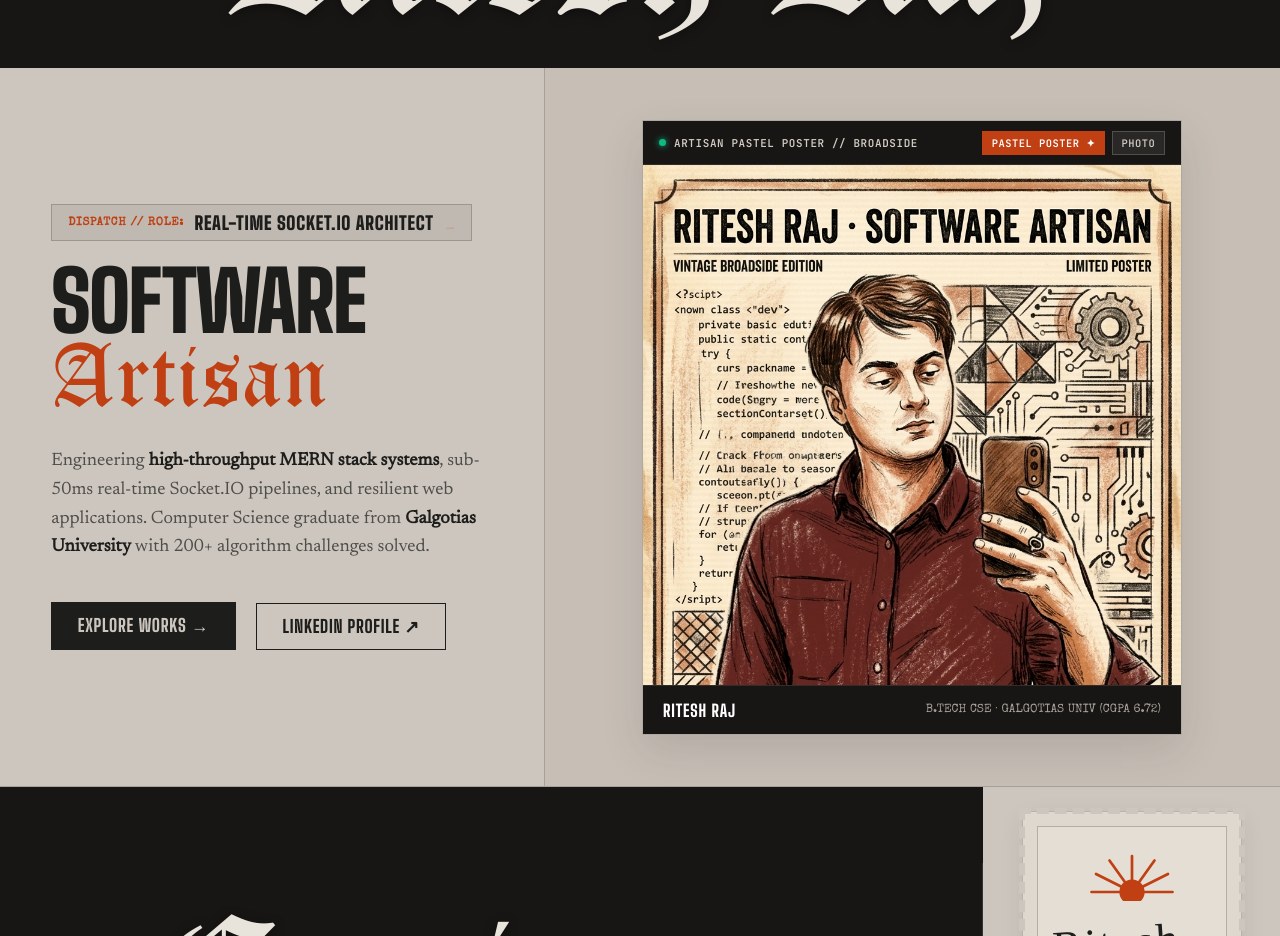
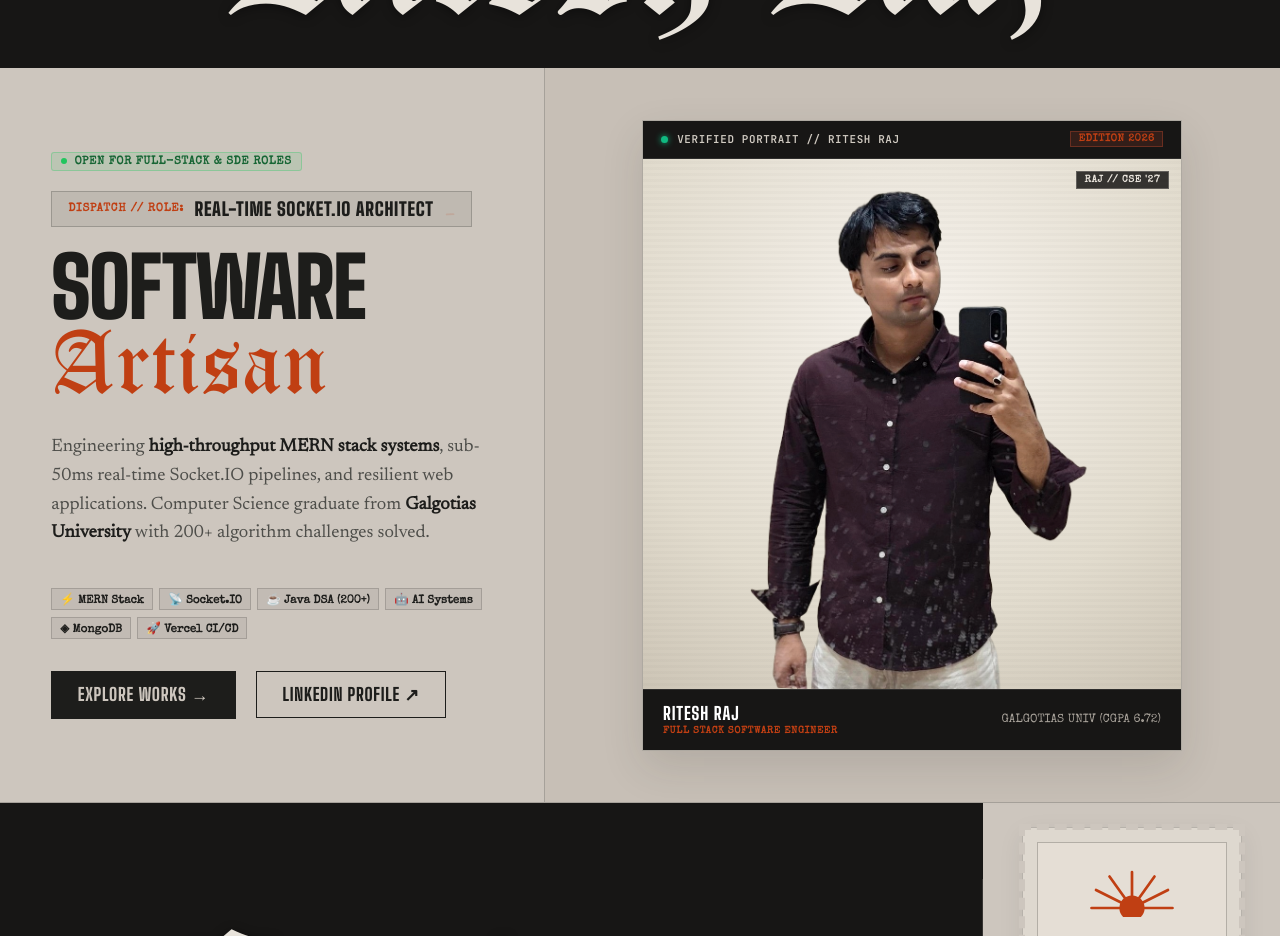
Before and after one commit to riteshraj851116/ritesh-portfolio, a React (Vite) app: page / in a window 1280 px wide. Shown: the part 660-1596 px from the top of the page. Built offline with nearby package versions, Linux system fonts and the light colour scheme; a web font is replaced by a local one.

Commit message:
feat(hero): remove pastel drawing poster, present official sharp portrait with verified badge, and add skills matrix pills

```diff
--- a/src/components/NewspaperHero.css
+++ b/src/components/NewspaperHero.css
@@ -267,6 +267,57 @@
   border-right: 1px solid var(--ink-rule);
 }
 
+.artisan-badge-row {
+  margin-bottom: 1.25rem;
+}
+
+.artisan-status-beacon {
+  display: inline-flex;
+  align-items: center;
+  gap: 0.45rem;
+  font-family: var(--font-stamp);
+  font-size: 0.72rem;
+  color: #166534;
+  background-color: rgba(34, 197, 94, 0.1);
+  border: 1px solid rgba(34, 197, 94, 0.3);
+  padding: 3px 9px;
+  border-radius: 3px;
+  letter-spacing: 0.05em;
+  font-weight: 700;
+}
+
+.beacon-pulse-dot {
+  width: 6px;
+  height: 6px;
+  border-radius: 50%;
+  background-color: #22c55e;
+  animation: telemetryPulse 1.8s infinite ease-in-out;
+}
+
+.artisan-skills-matrix {
+  display: flex;
+  flex-wrap: wrap;
+  gap: 0.4rem;
+  margin-bottom: 2rem;
+}
+
+.artisan-skill-pill {
+  font-family: var(--font-stamp);
+  font-size: 0.72rem;
+  color: var(--ink-black);
+  background-color: rgba(29, 29, 27, 0.06);
+  border: 1px solid rgba(29, 29, 27, 0.18);
+  padding: 3px 8px;
+  font-weight: 600;
+  transition: all 0.2s ease;
+}
+
+.artisan-skill-pill:hover {
+  background-color: var(--ink-black);
+  color: var(--paper-bg);
+  border-color: var(--ink-black);
+}
+
 .artisan-headline {
   display: flex;
   flex-direction: column;
@@ -368,12 +419,12 @@
   box-shadow: 0 24px 50px rgba(29, 29, 27, 0.18);
 }
 
-/* FRAME TOGGLE BAR (3D CORE VS PORTRAIT) */
+/* FRAME HEADER BAR */
 .frame-toggle-bar {
   display: flex;
   justify-content: space-between;
   align-items: center;
-  padding: 0.6rem 1rem;
+  padding: 0.65rem 1.15rem;
   background-color: #171615;
   color: #cdc6be;
   border-bottom: 1px solid rgba(255, 255, 255, 0.1);
@@ -384,7 +435,7 @@
 .frame-toggle-left {
   display: flex;
   align-items: center;
-  gap: 0.5rem;
+  gap: 0.55rem;
 }
 
 .frame-status-dot {
@@ -404,45 +455,41 @@
   color: #d1cbc2;
 }
 
-.frame-toggle-buttons {
-  display: flex;
-  align-items: center;
-  gap: 0.4rem;
-}
-
-.frame-switch-btn {
-  background: rgba(255, 255, 255, 0.08);
-  border: 1px solid rgba(255, 255, 255, 0.18);
-  color: #cdc6be;
-  font-family: var(--font-mono);
+.frame-edition-badge {
+  font-family: var(--font-stamp);
   font-size: 0.65rem;
+  color: var(--terracotta);
+  background: rgba(206, 75, 46, 0.15);
+  border: 1px solid rgba(206, 75, 46, 0.35);
+  padding: 2px 7px;
   font-weight: 700;
   letter-spacing: 0.05em;
-  padding: 0.25rem 0.55rem;
-  cursor: pointer;
-  transition: all 0.2s ease;
-}
-
-.frame-switch-btn:hover {
-  background: rgba(255, 255, 255, 0.2);
-  color: #ffffff;
-}
-
-.frame-switch-btn.active {
-  background-color: var(--terracotta);
-  color: #ffffff;
-  border-color: var(--terracotta);
 }
 
 .portrait-image-wrapper {
   width: 100%;
-  height: 520px;
+  height: 530px;
   display: flex;
   align-items: flex-end;
   justify-content: center;
-  background: radial-gradient(circle at 50% 32%, #f1ece4 0%, #ded7cc 70%, #cdc5ba 100%);
+  background: radial-gradient(circle at 50% 30%, #f6f2ec 0%, #e2dcce 65%, #cdc5b6 100%);
   position: relative;
   overflow: hidden;
+}
+
+.portrait-corner-stamp {
+  position: absolute;
+  top: 12px;
+  right: 12px;
+  background-color: rgba(23, 22, 21, 0.85);
+  color: #e8e3db;
+  font-family: var(--font-stamp);
+  font-size: 0.62rem;
+  padding: 3px 8px;
+  border: 1px solid rgba(232, 227, 219, 0.25);
+  letter-spacing: 0.06em;
+  font-weight: 700;
+  z-index: 3;
 }
 
 .portrait-image-wrapper::before {
@@ -497,12 +544,26 @@
   z-index: 3;
 }
 
+.caption-main-info {
+  display: flex;
+  flex-direction: column;
+  gap: 2px;
+}
+
 .portrait-label {
   font-family: var(--font-headline);
-  font-size: 1.05rem;
+  font-size: 1.1rem;
   font-weight: 800;
   letter-spacing: 0.05em;
   color: #ffffff;
+}
+
+.portrait-role-sub {
+  font-family: var(--font-stamp);
+  font-size: 0.62rem;
+  color: var(--terracotta);
+  letter-spacing: 0.06em;
+  font-weight: 700;
 }
 
 .portrait-sub {
--- a/src/components/NewspaperHero.jsx
+++ b/src/components/NewspaperHero.jsx
@@ -4,14 +4,12 @@ import DynamicTextRotater from "./DynamicTextRotater";
 import ScrambleText from "./ScrambleText";
 import PostageStamp from "./PostageStamp";
 import riteshPortrait from "../assets/Adobe Express - file.png";
-import riteshPastelPoster from "../assets/ritesh-pastel-poster.jpg";
 import { playClickSound, playHoverBlip } from "../utils/audio";
 import "./NewspaperHero.css";
 
 const NewspaperHero = () => {
   const heroRef = useRef(null);
   const portraitRef = useRef(null);
-  const [heroView, setHeroView] = useState("poster"); // default to pastel art poster
   const [activeHeroRight, setActiveHeroRight] = useState("cineai");
   const btnFillRef = useRef(null);
   const btnOutlineRef = useRef(null);
@@ -249,17 +247,36 @@ const NewspaperHero = () => {
       <div className="broadsheet-artisan-spread">
         {/* LEFT: ARTISAN EDITORIAL */}
         <div className="artisan-left-col">
+          <div className="artisan-badge-row">
+            <span className="artisan-status-beacon">
+              <span className="beacon-pulse-dot" />
+              OPEN FOR FULL-STACK & SDE ROLES
+            </span>
+          </div>
+
           <DynamicTextRotater />
 
           <h2 className="artisan-headline">
             <span className="headline-word-tech">SOFTWARE</span>
             <span className="artisan-accent font-blackletter">Artisan</span>
           </h2>
+
           <div className="artisan-pullquote">
             <p>
               Engineering <strong>high-throughput MERN stack systems</strong>, sub-50ms real-time Socket.IO pipelines, and resilient web applications. Computer Science graduate from <strong>Galgotias University</strong> with 200+ algorithm challenges solved.
             </p>
           </div>
+
+          {/* CURATED SKILLS MATRIX PILLS */}
+          <div className="artisan-skills-matrix">
+            <span className="artisan-skill-pill">⚡ MERN Stack</span>
+            <span className="artisan-skill-pill">📡 Socket.IO</span>
+            <span className="artisan-skill-pill">☕ Java DSA (200+)</span>
+            <span className="artisan-skill-pill">🤖 AI Systems</span>
+            <span className="artisan-skill-pill">◈ MongoDB</span>
+            <span className="artisan-skill-pill">🚀 Vercel CI/CD</span>
+          </div>
+
           <div className="artisan-action-links">
             <a
               href="#work"
@@ -290,7 +307,7 @@ const NewspaperHero = () => {
           </div>
         </div>
 
-        {/* RIGHT: PORTRAIT / 3D CORE DUAL PRESENTATION */}
+        {/* RIGHT: PORTRAIT PRESENTATION (OFFICIAL PHOTOGRAPH ONLY) */}
         <div className="artisan-right-col">
           <div
             className="portrait-editorial-frame"
@@ -302,69 +319,30 @@ const NewspaperHero = () => {
             <div className="frame-toggle-bar">
               <div className="frame-toggle-left">
                 <span className="frame-status-dot"></span>
-                <span className="frame-title-text">
-                  {heroView === "poster" ? "ARTISAN PASTEL POSTER // BROADSIDE" : "OFFICIAL PHOTOGRAPH"}
-                </span>
+                <span className="frame-title-text">VERIFIED PORTRAIT // RITESH RAJ</span>
               </div>
-              <div className="frame-toggle-buttons">
-                <button
-                  type="button"
-                  className={`frame-switch-btn ${heroView === "poster" ? "active" : ""}`}
-                  onClick={() => {
-                    try {
-                      playClickSound();
-                    } catch (e) {}
-                    setHeroView("poster");
-                  }}
-                  onMouseEnter={() => {
-                    try {
-                      playHoverBlip();
-                    } catch (e) {}
-                  }}
-                >
-                  PASTEL POSTER ✦
-                </button>
-                <button
-                  type="button"
-                  className={`frame-switch-btn ${heroView === "portrait" ? "active" : ""}`}
-                  onClick={() => {
-                    try {
-                      playClickSound();
-                    } catch (e) {}
-                    setHeroView("portrait");
-                  }}
-                  onMouseEnter={() => {
-                    try {
-                      playHoverBlip();
-                    } catch (e) {}
-                  }}
-                >
-                  PHOTO
-                </button>
-              </div>
+              <span className="frame-edition-badge">EDITION 2026</span>
             </div>
 
-            {/* CONTENT: PASTEL DRAWING POSTER OR PHOTOGRAPH */}
+            {/* CONTENT: OFFICIAL PROFESSIONAL PHOTOGRAPH */}
             <div className="portrait-image-wrapper">
-              {heroView === "poster" ? (
-                <img
-                  src={riteshPastelPoster}
-                  alt="Ritesh Raj - Artisan Pastel Drawing Poster"
-                  className="portrait-editorial-img pastel-poster-img"
-                />
-              ) : (
-                <img
-                  src={riteshPortrait}
-                  alt="Ritesh Raj - Full Stack Engineer Portrait"
-                  className="portrait-editorial-img"
-                />
-              )}
+              <img
+                src={riteshPortrait}
+                alt="Ritesh Raj - Full Stack Software Engineer"
+                className="portrait-editorial-img"
+              />
+              <div className="portrait-corner-stamp">
+                <span>RAJ // CSE '27</span>
+              </div>
             </div>
 
             {/* CAPTION BAR */}
             <div className="portrait-caption-bar">
-              <span className="portrait-label">RITESH RAJ</span>
-              <span className="portrait-sub">B.TECH CSE · GALGOTIAS UNIV (CGPA 6.72)</span>
+              <div className="caption-main-info">
+                <span className="portrait-label">RITESH RAJ</span>
+                <span className="portrait-role-sub">FULL STACK SOFTWARE ENGINEER</span>
+              </div>
+              <span className="portrait-sub">GALGOTIAS UNIV (CGPA 6.72)</span>
             </div>
           </div>
         </div>
```
